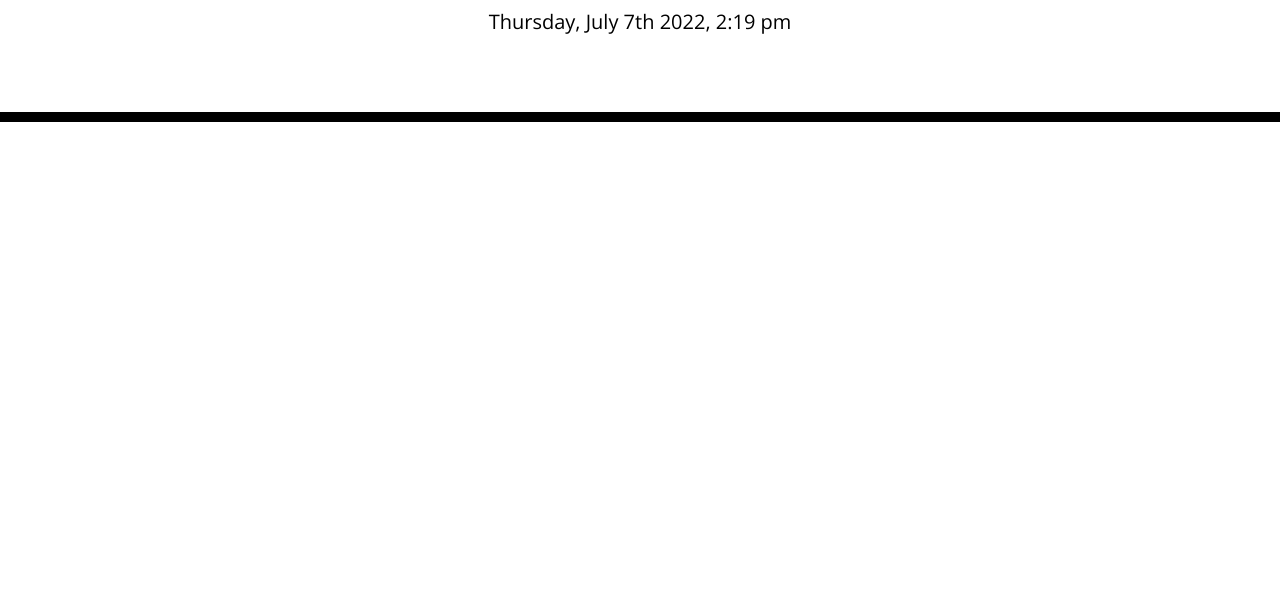
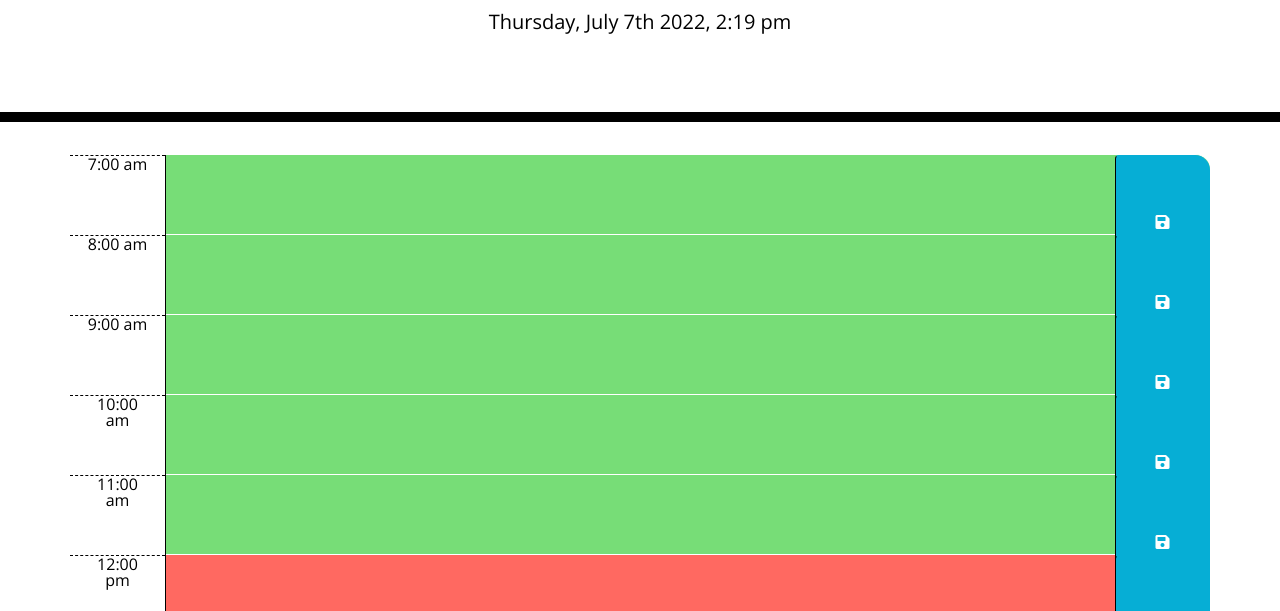
Before and after one commit to mwilk94/Work-Day-Scheduler, a plain HTML site: page Develop/index.html in a window 1280 px wide. Shown: the part 182-793 px from the top of the page. Drawn offline with nearby package versions, Linux system fonts and the light colour scheme.

Commit message:
declared variables added div via Js, and appended to site. Adjusted css to include height of text area

```diff
--- a/Develop/script.js
+++ b/Develop/script.js
@@ -1,9 +1,53 @@
+// declare global variables
+var timeStarts = moment().startOf('day').add(6,'h');
+var totalHours = 12;
+var currentTime = moment().format('H');
 
+// present, future, and past;
+var timeTableElement;
+var presentState;
+
+
+//date and time display
 function displayDate() {
-    // today display
-    var today = moment().format("dddd, MMMM Do YYYY, h:mm a");
-    $('#currentDay').text(today);
+    var now = moment().format("dddd, MMMM Do YYYY, h:mm a");
+    $('#currentDay').text(now);
+}
+displayDate();
+
+
+
+function colorCode() {
+
+  for (var hour = 0; hour < totalHours; hour++) {
+      var currentHour = hour + 9;
+
+      timeTableElement = timeStarts.add(1,'h').format('h:mm a');
+
+      // determine present, past & future
+      if (currentTime == currentHour) {
+          presentState = 'present';
+      } else if (currentTime < currentHour) {
+          presentState = 'past';
+      } else {
+          presentState = 'future';
+      }
+
+      let div =
+          `<div id="hour-${currentHour}" class="row time-block ${presentState}">
+              <div class="col-md-1 hour">${timeTableElement}</div>
+              <textarea class="col-md-10 description ${currentHour}"></textarea>
+              <button class="btn saveBtn col-md-1">
+                  <i class="fas fa-save"></i>
+              </button>
+          </div>`;
+
+      $(".container").append(div);
+
+  }
+
+  loadSchedule();
 }
 
-// Function calls
-displayDate();
+colorCode();
+$('.saveBtn').on('click', saveSchedule);
--- a/Develop/style.css
+++ b/Develop/style.css
@@ -11,6 +11,7 @@ textarea{
   color: #000000;
   border-left: 1px solid black;
   padding: 10px;
+  height: 80px;
 }
 
 .jumbotron {
```
Also changed, not shown: Develop/index.html (+2 -0 lines).
